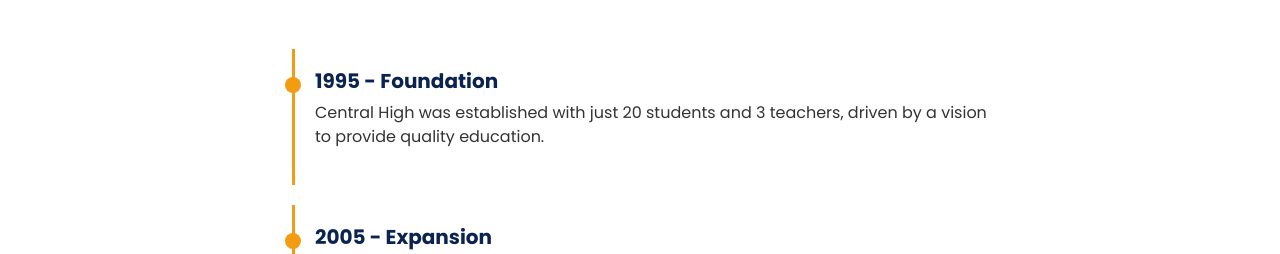
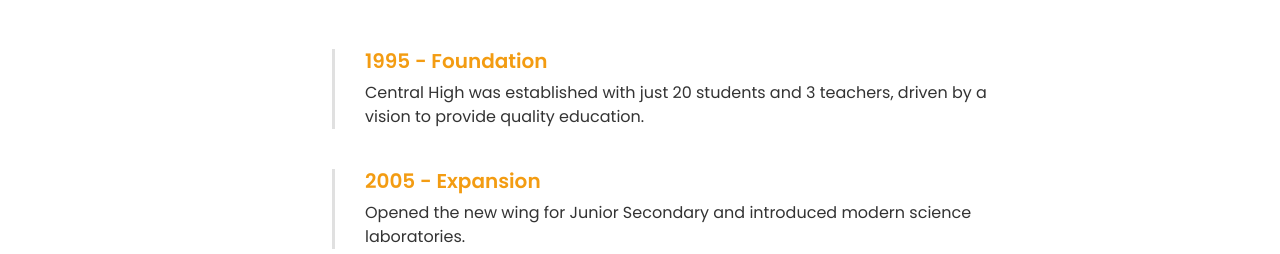
Before and after one commit to Caleb-Kylib/Central-high, a plain HTML site: page about.html in a window 1280 px wide. Shown: the part 413-667 px from the top of the page. Drawn offline with nearby package versions, Linux system fonts and the light colour scheme.

Commit message:
Add files via upload

```diff
--- a/style.css
+++ b/style.css
@@ -256,22 +256,56 @@ footer a:hover {
 }
 
 .timeline-item {
-    padding: 20px;
-    border-left: 3px solid var(--accent-color);
-    margin-left: 20px;
+    padding: 0;
+    border-left: 3px solid #e0e0e0;
+    margin-left: 60px;
     position: relative;
-    margin-bottom: 20px;
+    margin-bottom: 40px;
+    padding-left: 30px;
+    transition: all 0.3s ease;
 }
 
-.timeline-item::before {
-    content: '';
+.timeline-item:hover {
+    border-left-color: var(--accent-color);
+}
+
+.timeline-icon {
     position: absolute;
-    left: -10px;
-    top: 28px;
-    width: 16px;
-    height: 16px;
+    left: -55px;
+    top: -5px;
+    width: 50px;
+    height: 50px;
+    background: var(--accent-color);
     border-radius: 50%;
-    background: var(--accent-color);
+    display: flex;
+    align-items: center;
+    justify-content: center;
+    color: white;
+    font-size: 24px;
+    box-shadow: 0 4px 12px rgba(0, 0, 0, 0.15);
+    transition: all 0.3s ease;
+}
+
+.timeline-item:hover .timeline-icon {
+    transform: scale(1.1);
+    box-shadow: 0 6px 20px rgba(0, 0, 0, 0.25);
+}
+
+.timeline-content {
+    background: #f9f9f9;
+    padding: 20px;
+    border-radius: 8px;
+    transition: all 0.3s ease;
+}
+
+.timeline-item:hover .timeline-content {
+    background: white;
+    box-shadow: 0 4px 12px rgba(0, 0, 0, 0.1);
+}
+
+.timeline-item h5 {
+    color: var(--accent-color);
+    font-weight: 600;
 }
 
 /* Animation Classes */
```
Also changed, not shown: news-events.html (line endings or trailing spaces).
